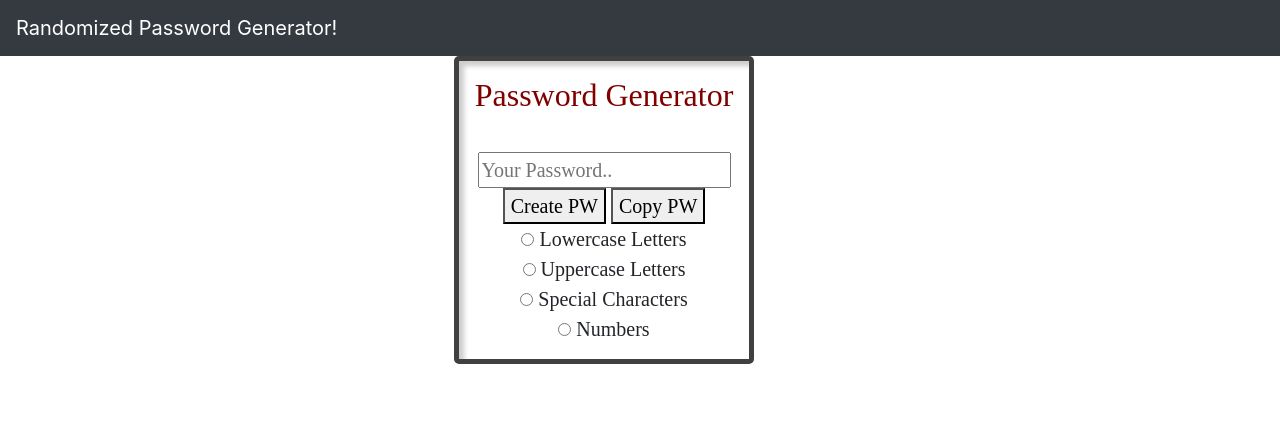
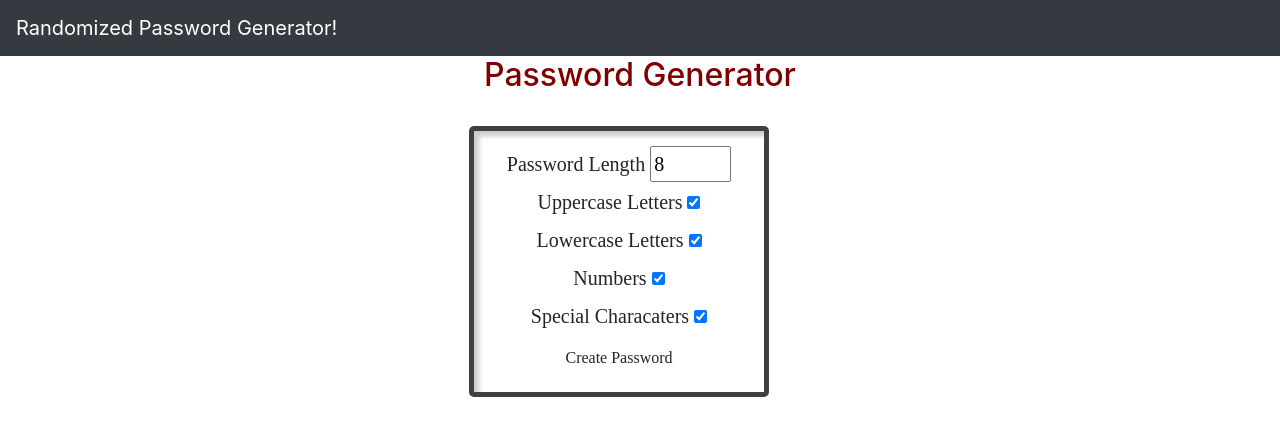
Before and after one commit to Jwhitemocha/Password-Generator, a plain HTML site: page index.html in a window 1280 px wide. Drawn offline with nearby package versions, Linux system fonts and the light colour scheme.

Commit message:
changed HTML to be better organized to use more ID's for js

```diff
--- a/index.html
+++ b/index.html
@@ -23,32 +23,36 @@
         <a class="navbar-brand" href="#">Randomized Password Generator!</a>
     </nav>
 
-    <div class="container">
-
-        <div class="row">
-
-            <div class=".col-lg-8.col-sm-12">
-
-                    <div class="userInterface">
-                        <h1> Password Generator </h1>
-                        <br>
-                        <input id ="password" type="text" placeholder="Your Password..">
-                        <br>
-                        <button id="generate">Create PW</button>
-                        <button onclick="copy()">Copy PW</button>
-                        <br>
-                        <input type="radio" name="options" value="lowercase"> Lowercase Letters<br>
-                        <input type="radio" name="options" value="uppercase"> Uppercase Letters<br>
-                        <input type="radio" name="options" value="special"> Special Characters<br>
-                        <input type="radio" name="options" value="numbers"> Numbers<br>
-                    </div>
-
-
-
-
-            </div>
+<div class="container">
+    <h1>Password Generator</h1>
+    <div class="result-container">
+        <span id="result"></span>
+        <button class="btn" id="clipboard">
+            <i class="far fa-clipboard"></i>
+        </button>
+    </div>
+    <div class = "customize">
+        <div class = "custom">
+            <label> Password Length</label>
+            <input type="number" id="length" min="8" max="128" value="8" />
         </div>
-
-    </div>
+        <div class = "custom">
+            <label> Uppercase Letters</label>
+            <input type="checkbox" id="uppercase" checked />
+        </div>
+        <div class = "custom">
+            <label> Lowercase Letters</label>
+            <input type="checkbox" id="uppercase" checked />
+        </div>
+        <div class = "custom">
+            <label>Numbers</label>
+            <input type="checkbox" id="numbers" checked />
+        </div>
+        <div class = "custom">
+            <label>Special Characaters</label>
+            <input type="checkbox" id="special" checked />
+        </div>
+    <button class="btn btn-large dg-dark" id="generate"> Create Password</button>
+</div>
 </body>
 </html>
--- a/script.js
+++ b/script.js
@@ -1,28 +1,17 @@
 
-// Create Button to Generate Password
-function generate( length = 10 ){
-    var uppercase = "ABCDEFGHIHJKLMNOPQRSTUVWXYZ";
-    var lowercase = "abcdefghijklmnopqrstuvwxyz";
-    var numbers = "01234566789";
-    var special = "!@#$%^&*()_+-={}[]:<>";
+// Create Const for ID's
+const resultEl = document.getElementById("result");
+const lengthEL = document.getElementById("length");
+const uppercaseEl = document.getElementById("uppercase");
+const lowercaseEl = document.getElementById("lowercase");
+const numbersEl = document.getElementById("numbers");
+const specialEl = document.getElementById("special");
+const generateEl = document.getElementById("generate");
+const clipboard = document.getElementById("clipboard");
 
-    var all = uppercase + lowercase + numbers + special;
-
-    var password = "";
-
-    for (var index = 0; index < length; index++) {
-        var character = Math.floor(Math.random() * all.length);
-        password += all.substring(character, character + 1);
-    }
-return password;
+const randomFunction = {
+    lower: getRandomLower,
+    upper: getRandomUpper,
+    number: getRandomNumber,
+    special: getRandomSpecial
 }
-// Copy Button to Copy Generated password
-function copy() {
-    var copyText = document.getElementById("password");
-    copy.Text.select();
-    copyText.setSelectionRange(0,99999);
-    document.execCommand("copy");
-    alert("Copied Password: " + copyText.value);
-}
-
-// Create Modifiers.
--- a/style.css
+++ b/style.css
@@ -3,7 +3,7 @@ h1 {
     color: maroon;
 }
 
-.userInterface {
+.customize {
     font-size: 20px;
     font-family: 'Times New Roman', Times, serif;
     width: 300px;
```
